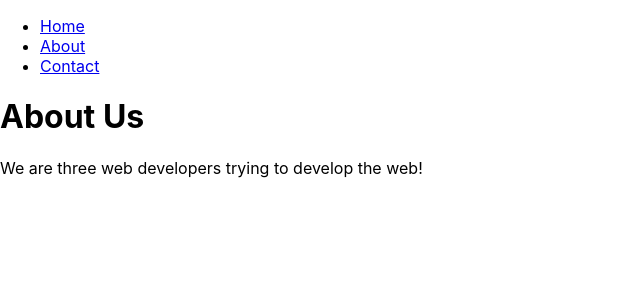
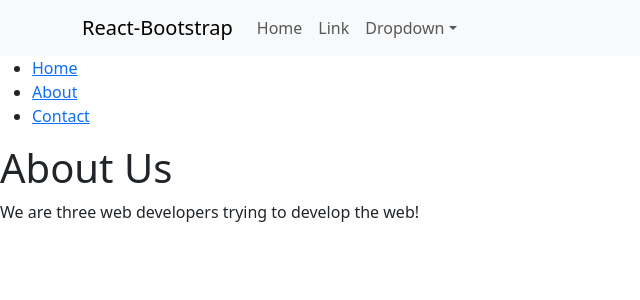
Before and after one commit to Sriva29/Biscuits-Over-Cookies, a React (Create React App) app in the folder my-app/: page /about in a window 1280 px wide. Shown: the top 300 px of the page, without its empty margins (0-640 px from the left). Built offline with nearby package versions, Linux system fonts and the light colour scheme.

Commit message:
The header works

```diff
--- a/my-app/package.json
+++ b/my-app/package.json
@@ -6,9 +6,12 @@
     "@testing-library/jest-dom": "^5.17.0",
     "@testing-library/react": "^13.4.0",
     "@testing-library/user-event": "^13.5.0",
+    "bootstrap": "^5.3.3",
     "react": "^18.2.0",
+    "react-bootstrap": "^2.10.2",
     "react-dom": "^18.2.0",
-    "react-scripts": "5.0.1",
+    "react-router-dom": "^6.22.3",
+    "react-scripts": "^5.0.1",
     "web-vitals": "^2.1.4"
   },
   "scripts": {
--- a/my-app/src/App.js
+++ b/my-app/src/App.js
@@ -1,15 +1,20 @@
 import React from 'react';
 import { BrowserRouter as Router, Route, Routes, Link } from 'react-router-dom';
+import 'bootstrap/dist/css/bootstrap.min.css';
+
 
 // Import your page components
 import HomePage from './HomePage';
 import AboutPage from './AboutPage';
 import ContactPage from './ContactPage';
+import Header from './Header';
 
 function App() {
   return (
     <Router>
+
       <div>
+      <Header />
         {/* Navigation Links */}
         <nav>
           <ul>
@@ -30,6 +35,7 @@
           <Route path="/" element={<HomePage />} exact />
           <Route path="/about" element={<AboutPage />} />
           <Route path="/contact" element={<ContactPage />} />
+
         </Routes>
       </div>
     </Router>
--- /dev/null
+++ b/my-app/src/Header.js
@@ -0,0 +1,34 @@
+import Container from 'react-bootstrap/Container';
+import Nav from 'react-bootstrap/Nav';
+import Navbar from 'react-bootstrap/Navbar';
+import NavDropdown from 'react-bootstrap/NavDropdown';
+
+function Header() {
+  return (
+    <Navbar expand="lg" className="bg-body-tertiary">
+      <Container>
+        <Navbar.Brand href="#home">React-Bootstrap</Navbar.Brand>
+        <Navbar.Toggle aria-controls="basic-navbar-nav" />
+        <Navbar.Collapse id="basic-navbar-nav">
+          <Nav className="me-auto">
+            <Nav.Link href="#home">Home</Nav.Link>
+            <Nav.Link href="#link">Link</Nav.Link>
+            <NavDropdown title="Dropdown" id="basic-nav-dropdown">
+              <NavDropdown.Item href="#action/3.1">Action</NavDropdown.Item>
+              <NavDropdown.Item href="#action/3.2">
+                Another action
+              </NavDropdown.Item>
+              <NavDropdown.Item href="#action/3.3">Something</NavDropdown.Item>
+              <NavDropdown.Divider />
+              <NavDropdown.Item href="#action/3.4">
+                Separated link
+              </NavDropdown.Item>
+            </NavDropdown>
+          </Nav>
+        </Navbar.Collapse>
+      </Container>
+    </Navbar>
+  );
+}
+
+export default Header;
--- a/my-app/src/HomePage.js
+++ b/my-app/src/HomePage.js
@@ -1,5 +1,7 @@
 // src/HomePage.js
 import React from 'react';
+
+
 
 function HomePage() {
   return (
@@ -7,6 +9,8 @@
       <h1>Home Page</h1>
       <p>Welcome to our site!</p>
     </div>
+
+
   );
 }
 
--- a/my-app/src/index.js
+++ b/my-app/src/index.js
@@ -3,6 +3,9 @@
 import './index.css';
 import App from './App';
 import reportWebVitals from './reportWebVitals';
+import 'bootstrap/dist/css/bootstrap.min.css';
+
+
 
 const root = ReactDOM.createRoot(document.getElementById('root'));
 root.render(
```
Also changed, not shown: package.json (deleted, +0 -25 lines), 2 other files (tests, documents, lock files or other folders).
